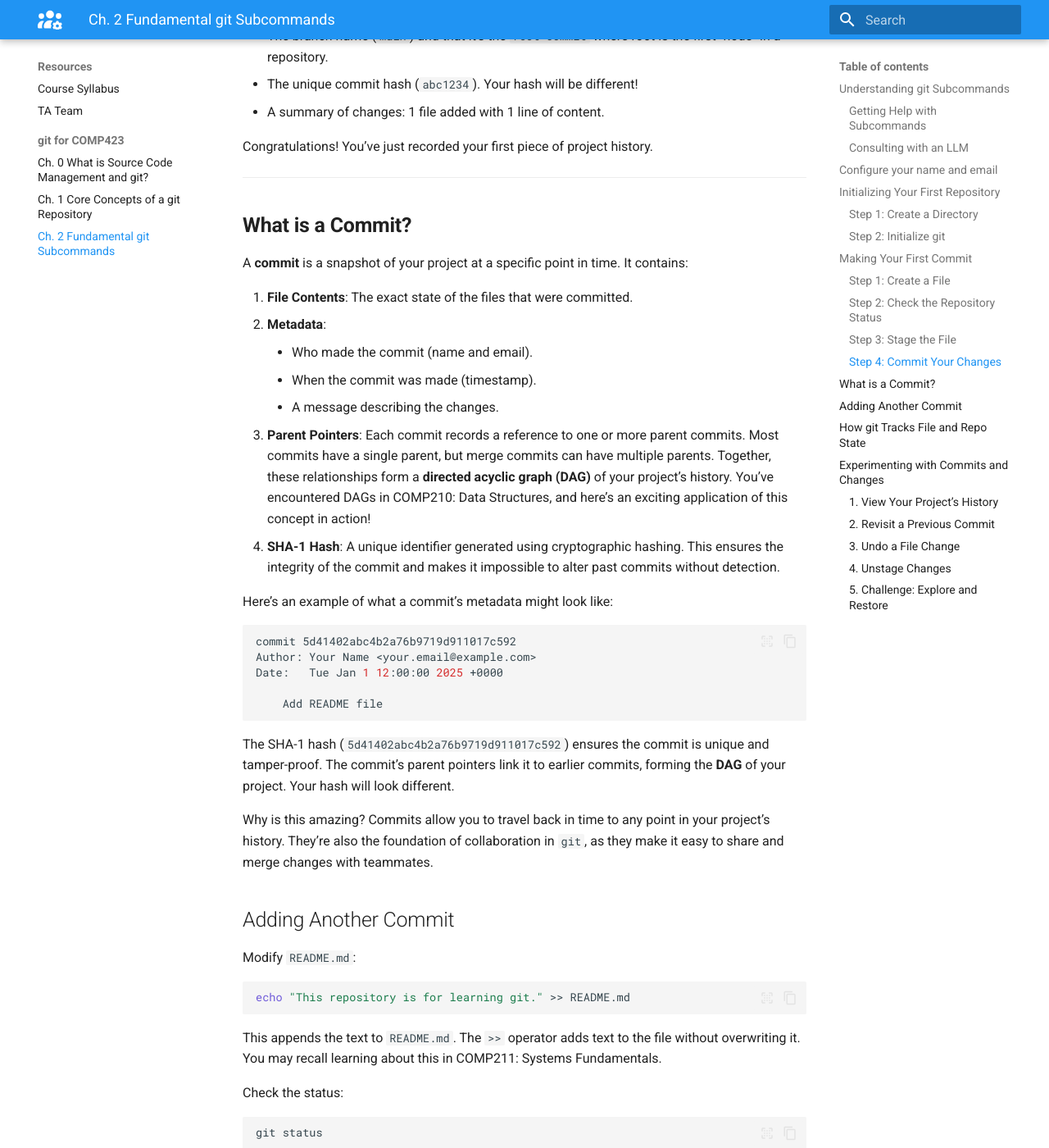
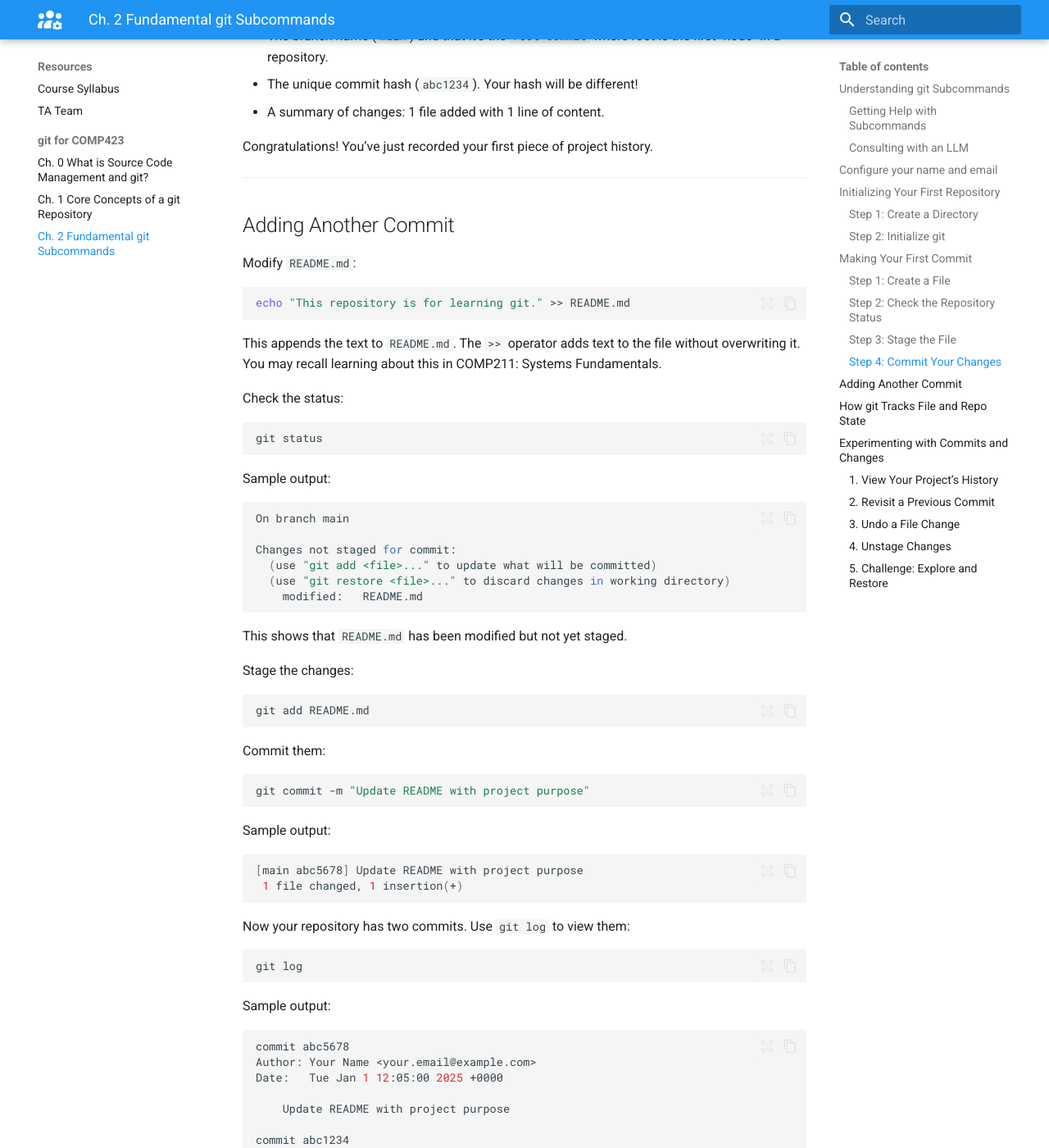
Before and after one commit to comp423-25s/comp423-25s.github.io, an MkDocs documentation site: the page built from docs/resources/git/ch2-git-fundamental-subcommands.md, in a window 1280 px wide and 1400 px high, scrolled down 5103 px. Shown: the whole window at 82% size. Built offline with MkDocs 1.6.1 and Material for MkDocs 9.7.7, drawn with Linux system fonts in a browser that asks for light colours.

Commit message:
Minor tweaks to ch2

````diff
--- a/docs/resources/git/ch2-git-fundamental-subcommands.md
+++ b/docs/resources/git/ch2-git-fundamental-subcommands.md
@@ -223,34 +223,6 @@ Congratulations! You’ve just recorded your first piece of project history.
 
 ---
 
-## **What is a Commit?**
-
-A **commit** is a snapshot of your project at a specific point in time. It contains:
-
-1. **File Contents**: The exact state of the files that were committed.
-2. **Metadata**:
-    - Who made the commit (name and email).
-    - When the commit was made (timestamp).
-    - A message describing the changes.
-3. **Parent Pointers**: Each commit records a reference to one or more parent commits. Most commits have a single parent, but merge commits can have multiple parents. Together, these relationships form a **directed acyclic graph (DAG)** of your project’s history. You’ve encountered DAGs in COMP210: Data Structures, and here’s an exciting application of this concept in action!
-4. **SHA-1 Hash**: A unique identifier generated using cryptographic hashing. This ensures the integrity of the commit and makes it impossible to alter past commits without detection.
-
-Here’s an example of what a commit’s metadata might look like:
-
-```bash
-commit 5d41402abc4b2a76b9719d911017c592
-Author: Your Name <your.email@example.com>
-Date:   Tue Jan 1 12:00:00 2025 +0000
-
-    Add README file
-```
-
-The SHA-1 hash (`5d41402abc4b2a76b9719d911017c592`) ensures the commit is unique and tamper-proof. The commit’s parent pointers link it to earlier commits, forming the **DAG** of your project. Your hash will look different.
-
-Why is this amazing? Commits allow you to travel back in time to any point in your project’s history. They’re also the foundation of collaboration in `git`, as they make it easy to share and merge changes with teammates.
-
-
-
 ## Adding Another Commit
 
 Modify `README.md`:
````
Also changed, not shown: other parts of docs/resources/git/ch2-git-fundamental-subcommands.md (+4 -4 lines).
